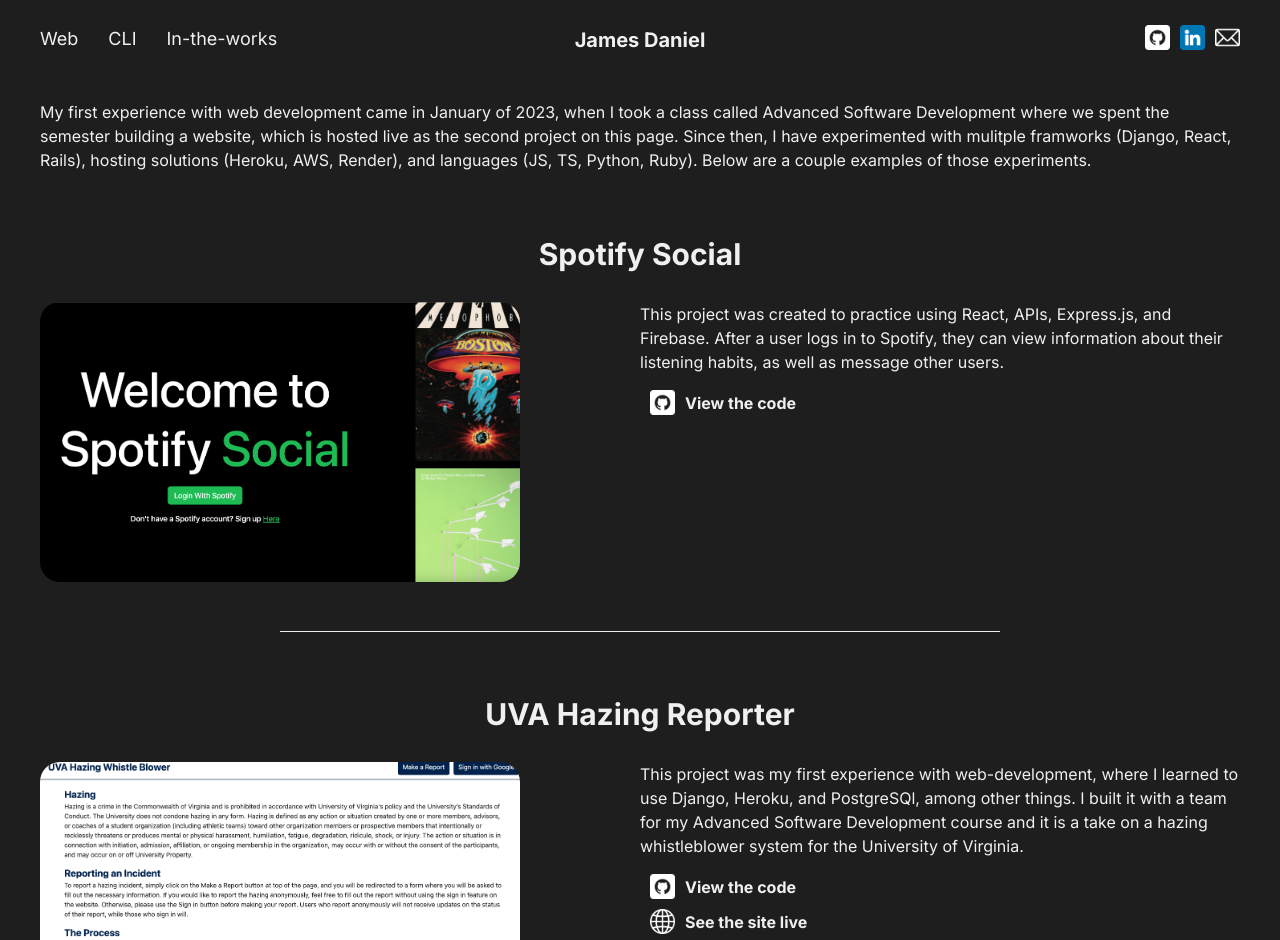
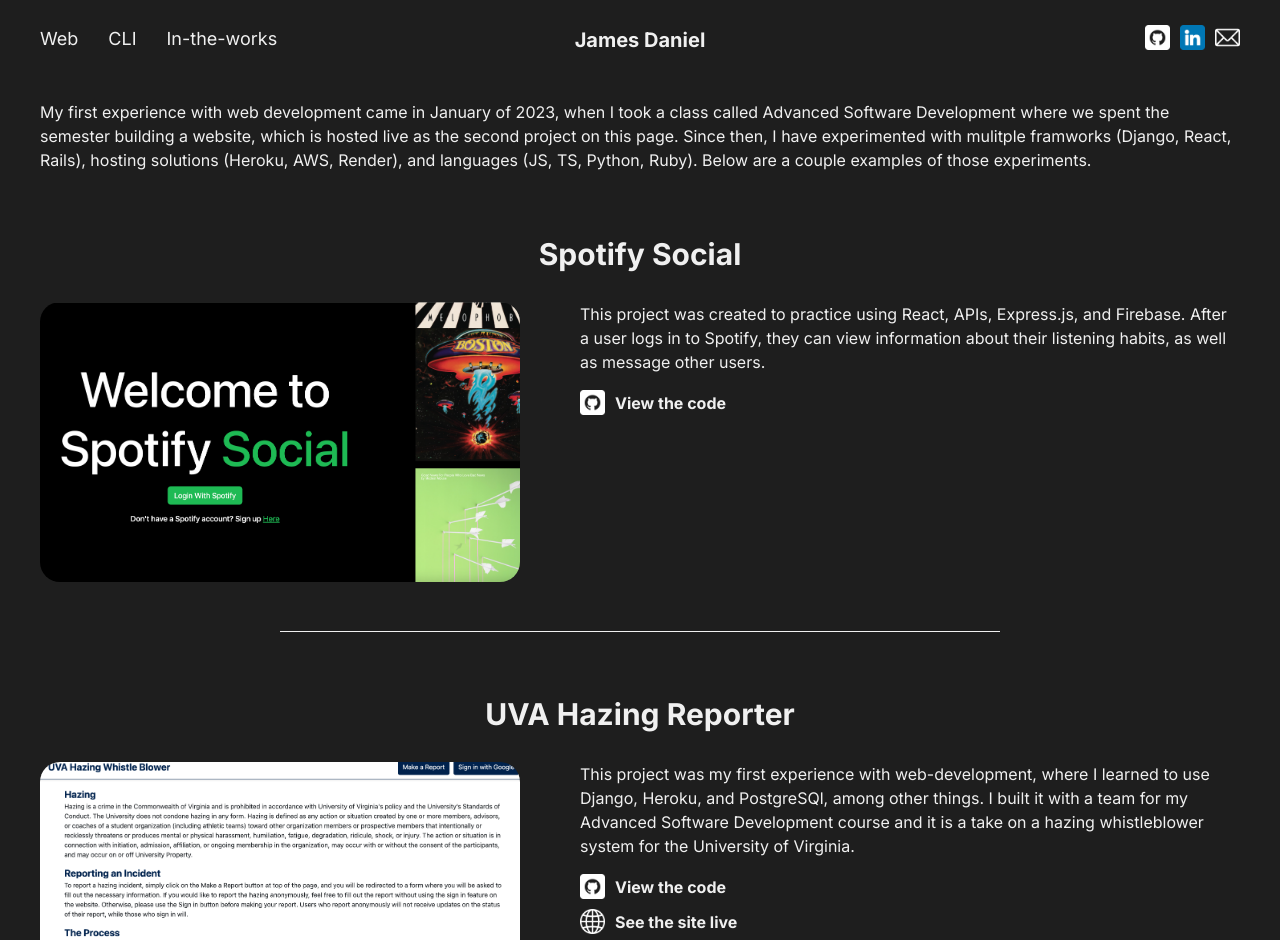
Before and after one commit to jamesdaniel3/portfolio, a React (Vite) app in the folder portfolio_client/: page /web in a window 1280 px wide. Shown: the top 940 px of the page. Built offline with nearby package versions, Linux system fonts and the light colour scheme.

Commit message:
adjusted image spacing on content componenet

```diff
--- a/portfolio_client/src/components/ProjectContent.jsx
+++ b/portfolio_client/src/components/ProjectContent.jsx
@@ -32,10 +32,12 @@
                     alignItems: "center",
                   }}
                 >
-                  <img src={github} className="image github-image"></img>
-                  <strong style={{ marginLeft: "10px" }}>
-                    View the code
-                  </strong>{" "}
+                  <img
+                    src={github}
+                    className="image github-image"
+                    style={{ margin: "0" }}
+                  ></img>
+                  <strong style={{ marginLeft: "10px" }}>View the code</strong>{" "}
                 </div>
               </a>
               {project.live_link && (
@@ -53,7 +55,11 @@
                       marginTop: "10px",
                     }}
                   >
-                    <img src={web} className="image web-image"></img>
+                    <img
+                      src={web}
+                      className="image web-image"
+                      style={{ margin: "0" }}
+                    ></img>
                     <strong style={{ marginLeft: "10px" }}>
                       See the site live
                     </strong>{" "}
--- a/portfolio_client/src/styles/projects.css
+++ b/portfolio_client/src/styles/projects.css
@@ -39,7 +39,7 @@
 }
 
 .project-info {
-  flex-basis: 50%;
+  flex-basis: 55%;
 }
 
 .project-info .project-link {
```
